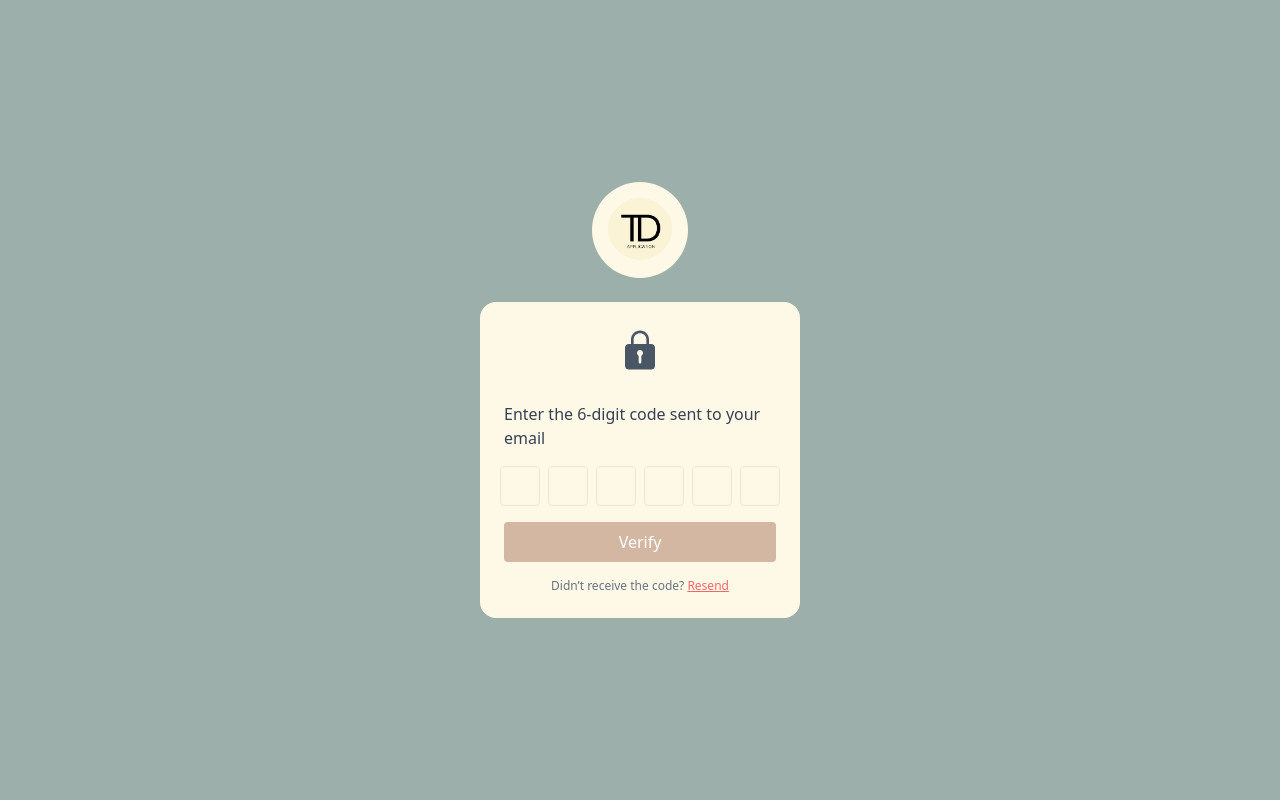
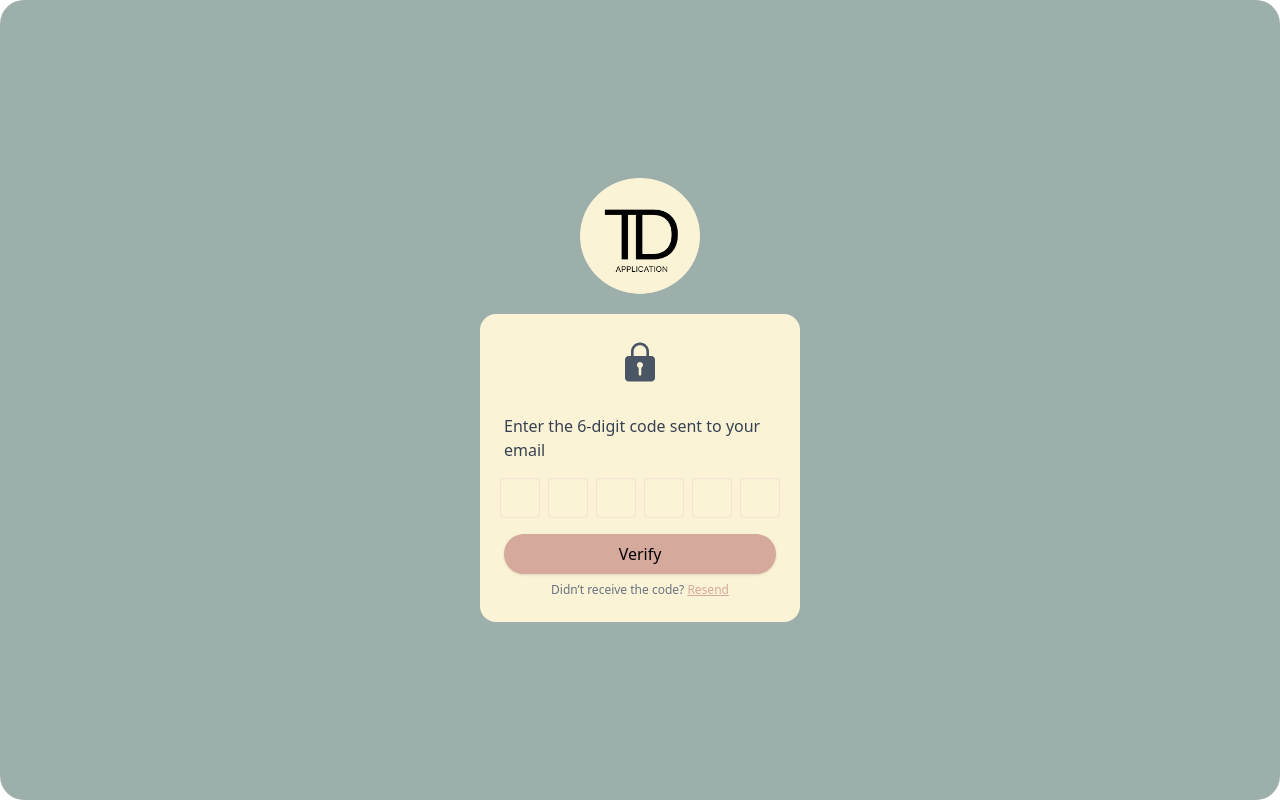
Before and after one commit to itskwystah/TO-DO-Frontend, a React (Vite) app: page /verifycode in a window 1280 px wide. Built offline with nearby package versions, Linux system fonts and the light colour scheme; no server answers.

Commit message:
feat: add environment configuration and enhance UI for ForgotPassword and VerifyCode components

```diff
--- a/src/pages/auth/ForgotPassword.tsx
+++ b/src/pages/auth/ForgotPassword.tsx
@@ -49,16 +49,16 @@ export default function ForgotPassword() {
   };
 
   return (
-    <div className="bg-[#9CAFAA] min-h-screen flex-col flex justify-center items-center rounded-3xl">
+   <div className="bg-[#9CAFAA] min-h-screen flex-col flex justify-center items-center rounded-3xl">
       <img src={logo} alt="Logo" className="w-30 h-30 mb-4" />
 
       <div className="bg-[#FBF3D5] p-8 rounded-2xl shadow-md w-80 flex flex-col justify-center items-center">
         <div>
           <IoIosLock className="w-12 h-12 mt-0 mb-5" />
         </div>
-        <div className="flex items-center w-full mb-4">
+        <div className="flex items-center w-full mb-4 -mt-5">
           <div className="h-px flex-1 bg-linear-to-r from-transparent to-gray-300"></div>
-          <div className="shrink-0 px-4 text-gray-900">
+          <div className="shrink-0 px-4  text-gray-900">
             Forgot your password
           </div>
           <span className="h-px flex-1 bg-linear-to-l from-transparent to-gray-300"></span>
--- a/src/pages/auth/VerifyCode.tsx
+++ b/src/pages/auth/VerifyCode.tsx
@@ -82,14 +82,13 @@ export default function VerifyCode() {
   };
 
   return (
-    <div className="bg-[#9CAFAA] min-h-screen flex flex-col justify-center items-center">
-      {/* Logo */}
-      <div className="bg-[#FEF9E7] w-24 h-24 rounded-full flex items-center justify-center mb-6">
-        <img src={logo} alt="Logo" className="w-16 h-16" />
+    <div className="bg-[#9CAFAA] min-h-screen flex flex-col justify-center items-center rounded-3xl">
+      <div >
+        <img src={logo} alt="Logo" className="w-30 h-30 mb-4" />
       </div>
 
       {/* Verification Card */}
-      <div className="bg-[#FEF9E7] rounded-2xl w-80 p-6 flex flex-col items-center">
+      <div className="bg-[#FBF3D5] rounded-2xl w-80 p-6 flex flex-col items-center">
         <div className="text-gray-600 mb-2">
           <IoIosLock className="w-12 h-12 mt-0 mb-5" />
         </div>
@@ -118,7 +117,7 @@ export default function VerifyCode() {
           type="button"
           onClick={handleVerify}
           disabled={loading}
-          className="bg-[#D3B7A2] w-full py-2 rounded text-white font-medium mb-2 hover:opacity-80 transition"
+          className="bg-[#D6A99D] text-black py-2 rounded-3xl shadow hover:opacity-90 transition px-4 w-full flex items-center justify-center gap-2"
         >
           {loading ? "Verifying..." : "Verify"}
         </button>
@@ -127,7 +126,7 @@ export default function VerifyCode() {
         <p className="text-xs text-gray-500 mt-2">
           Didn’t receive the code?{" "}
           <span
-            className="underline text-red-400 cursor-pointer"
+            className="underline text-[#D6A99D] cursor-pointer"
             onClick={handleResend}
           >
             {resendLoading ? "Sending..." : "Resend"}
```
Also changed, not shown: 1 other file (tests, documents, lock files or other folders).
